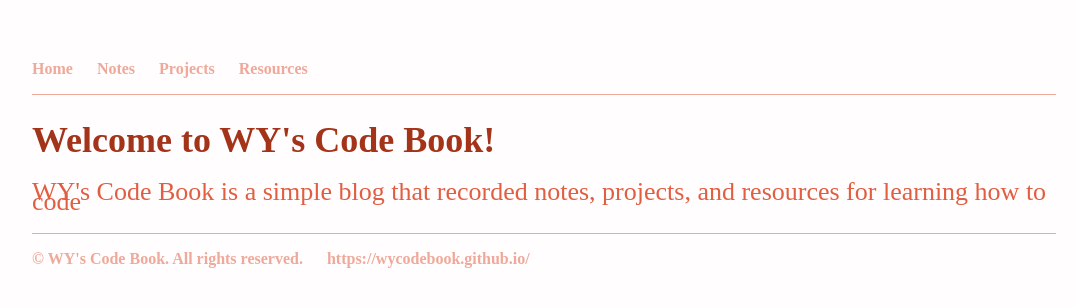
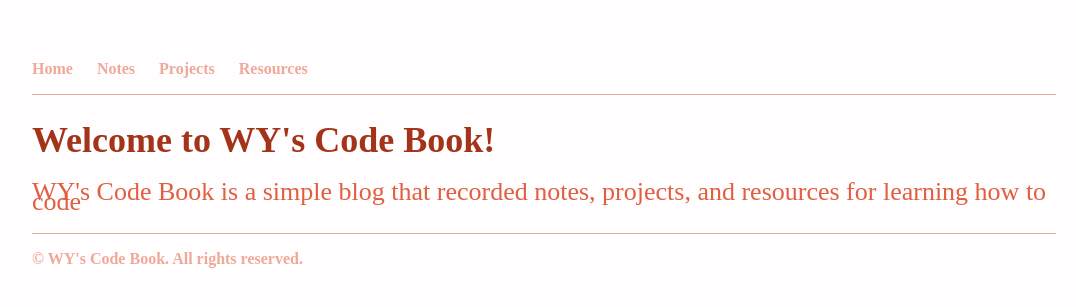
Before and after one commit to WYCodeBook/WYCodeBook.github.io, a Jekyll site: the page built from index.html, in a window 1280 px wide. Shown: the top 307 px of the page, without its empty margins (96-1172 px from the left). Built offline with Jekyll 4.4.1, drawn with Linux system fonts in a browser that asks for light colours; some web fonts are replaced.

Commit message:
Update default.html

```diff
--- a/_layouts/default.html
+++ b/_layouts/default.html
@@ -24,8 +24,7 @@
 		<footer>
     		<ul>
 			<li>&copy; <a href="https://wycodebook.github.io/">WY's Code Book</a>. All rights reserved.</li>
-        		<li><a href="https://wycodebook.github.io/">https://wycodebook.github.io/</a></li>
-			</ul>
+		</ul>
 		</footer>
 	</body>
 </html>
```
